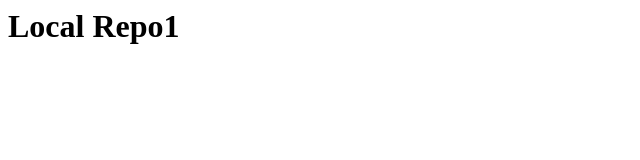
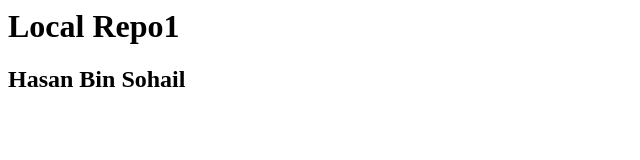
Before and after one commit to hbsofficework/localrepo1, a plain HTML site: page index.html in a window 1280 px wide. Shown: the whole page, without its empty margins (0-640 px from the left). Drawn offline with Linux system fonts and the light colour scheme.

Commit message:
Add Heading & Create New File Style.CSS

```diff
--- a/index.html
+++ b/index.html
@@ -1 +1,2 @@
 <h1>Local Repo1</h1>
+<h2>Hasan Bin Sohail</h2>
--- /dev/null
+++ b/style.css
@@ -0,0 +1,3 @@
+h2 {
+    color: aliceblue;
+}
```
